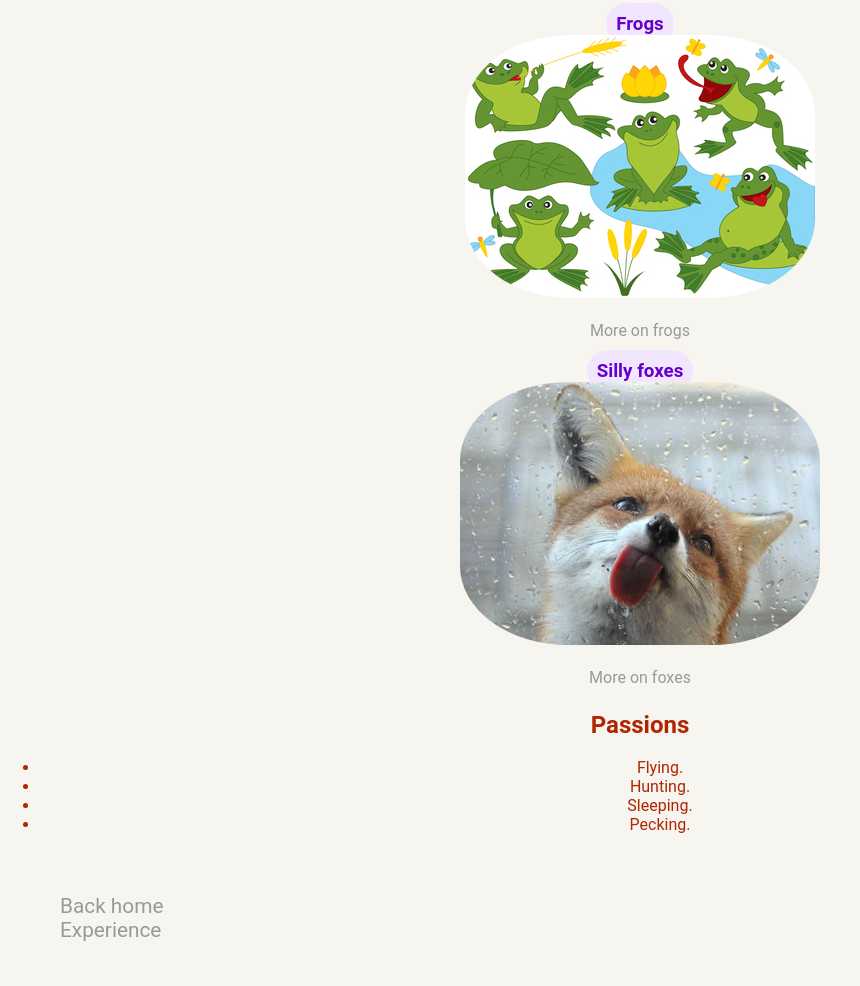
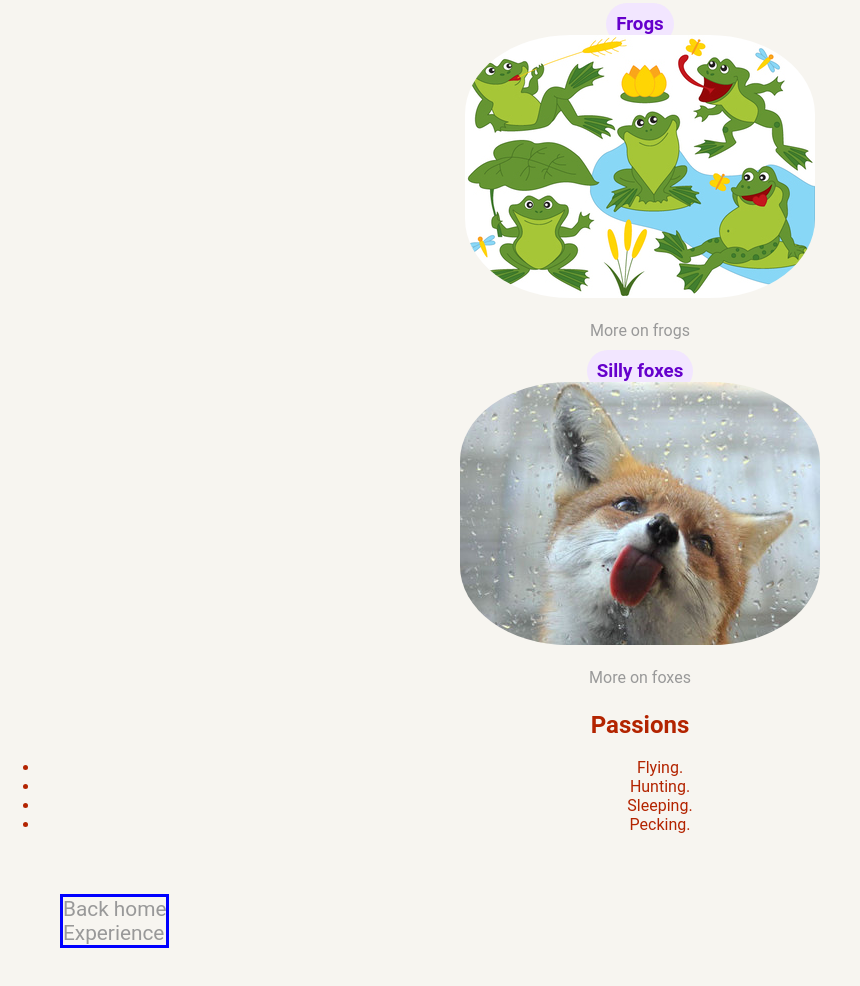
Before and after one commit to frontwebdev9/techdegree-project-1, a plain HTML site: page interests.html in a window 1280 px wide. Shown: the part 1631-2617 px from the top of the page, without its empty margins (0-860 px from the left). Drawn offline with Linux system fonts and the light colour scheme.

Commit message:
style .footnote

```diff
--- a/styles.css
+++ b/styles.css
@@ -305,3 +305,8 @@ h4 {
 .animals {
   border-radius: 30%;
 }
+.footnote {
+border: solid blue;
+display: inline-block;
+
+}
```
